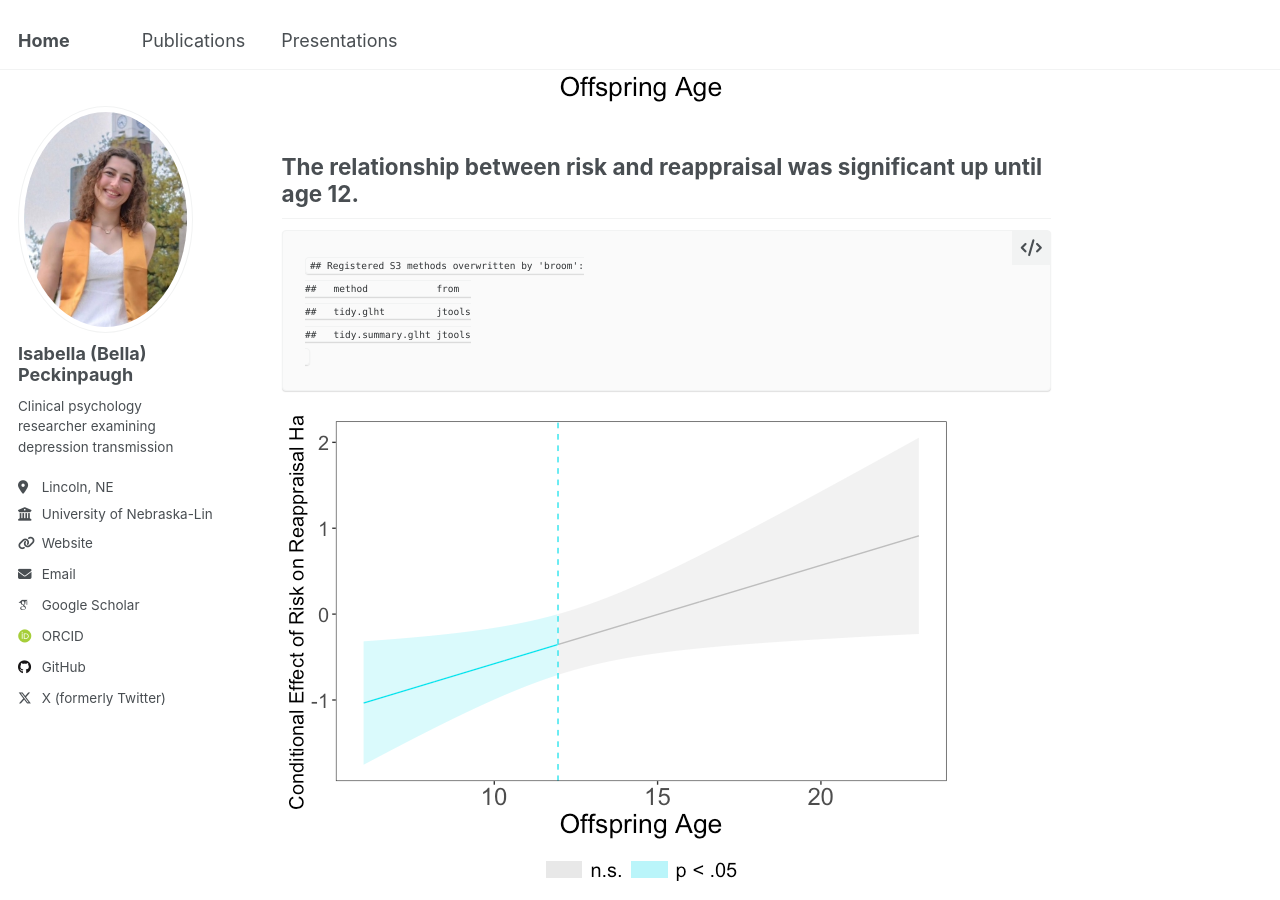
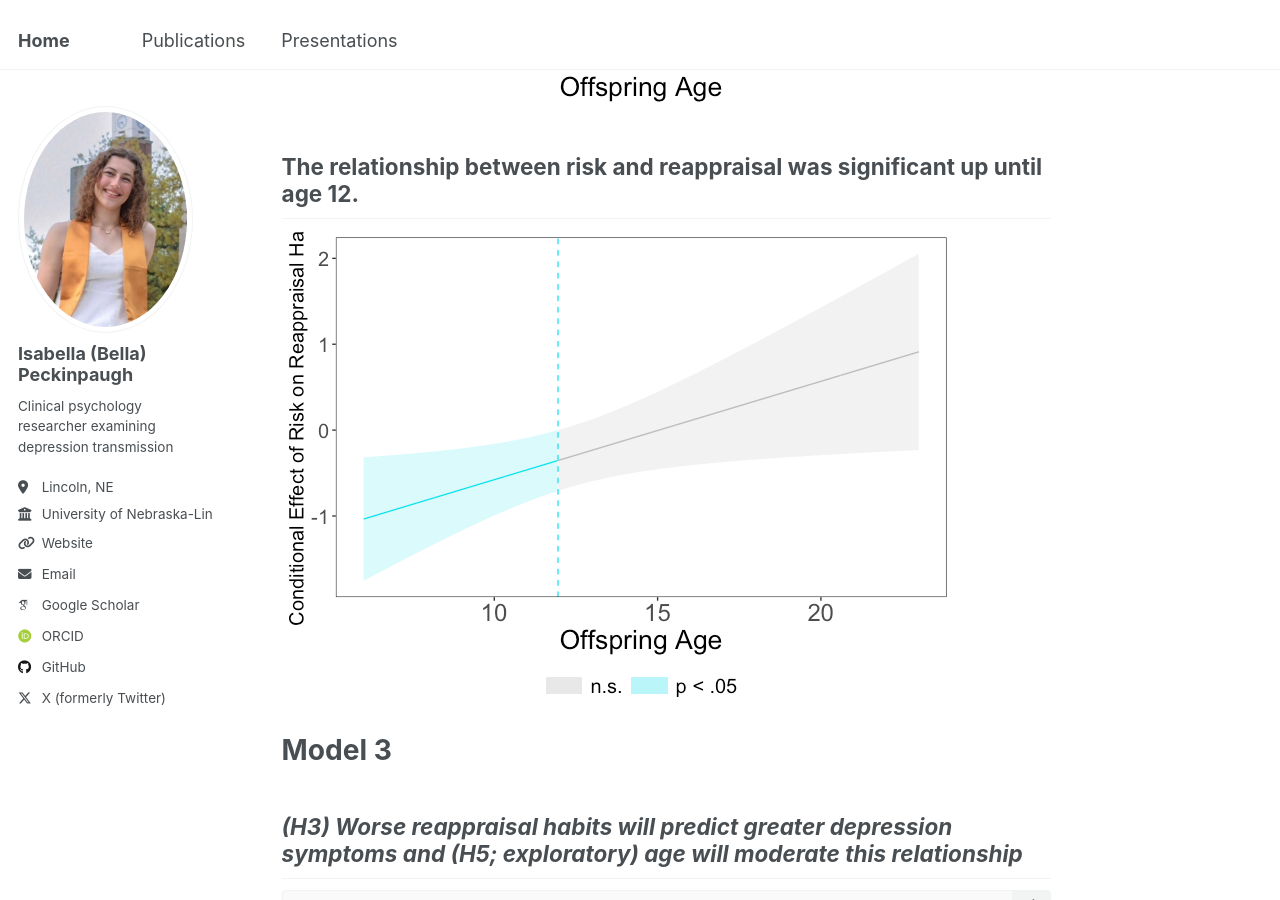
Before and after one commit to bellapeckinpaugh/bellapeckinpaugh.github.io, a Jekyll site: the page built from _pages/SAS25Analyses.md, in a window 1280 px wide and 900 px high, scrolled down 2685 px. Built offline with Jekyll 4.4.1, drawn with Linux system fonts in a browser that asks for light colours; some web fonts are replaced; our own code applies the rules of GitHub Pages for plain Markdown files; some of the changed text lies outside the part shown.

Commit message:
Update SAS25Analyses.md

```diff
--- a/_pages/SAS25Analyses.md
+++ b/_pages/SAS25Analyses.md
@@ -84,11 +90,6 @@
 <br>
 
 ## The relationship between risk and reappraisal was significant up until age 12.
-
-    ## Registered S3 methods overwritten by 'broom':
-    ##   method            from
-    ##   tidy.glht         jtools
-    ##   tidy.summary.glht jtools
 
 ![](/images/unnamed-chunk-5-1.png)
 
```
Also changed, not shown: other parts of _pages/SAS25Analyses.md (+6 -0 lines).
